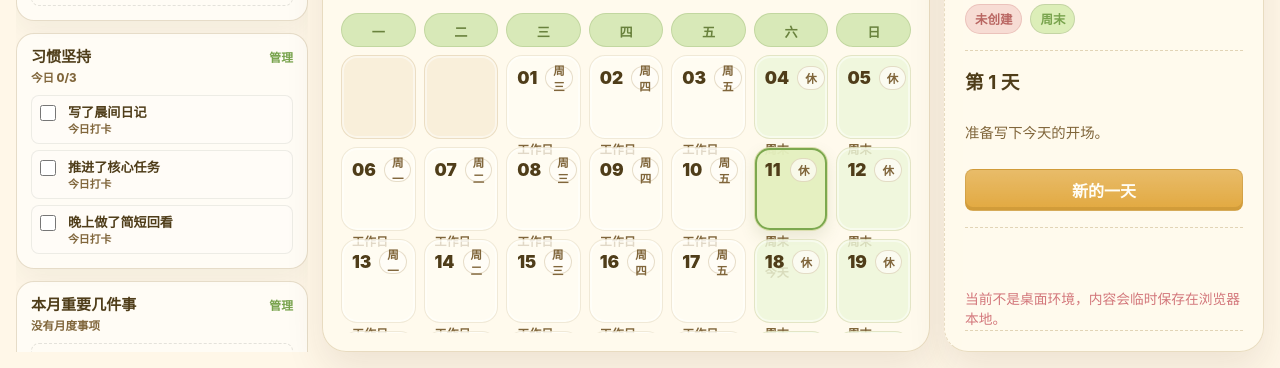
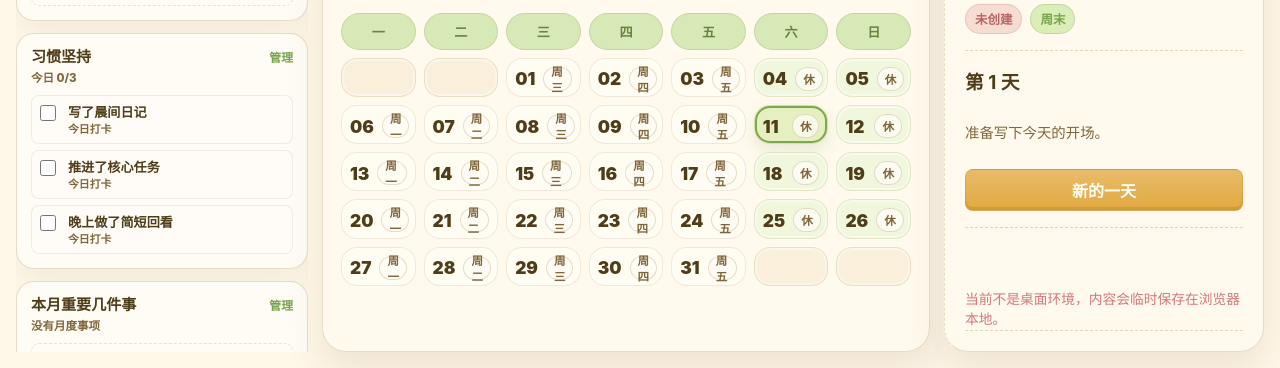
Before and after one commit to Raxcl/lifeOs, a website: page desktop/app/index.html in a window 1280 px wide. Shown: the part 432-800 px from the top of the page. Drawn offline with Linux system fonts and the light colour scheme.

Commit message:
23寸显示屏全屏化布局调优

```diff
--- a/desktop/app/index.html
+++ b/desktop/app/index.html
@@ -798,16 +798,31 @@
     }
 
     .calendar {
+      display: flex;
+      flex-direction: column;
+      gap: 8px;
+      min-height: 0;
+      overflow: hidden;
+    }
+
+    .weekday-header {
       display: grid;
       grid-template-columns: repeat(7, minmax(0, 1fr));
       gap: 8px;
+      flex-shrink: 0;
+    }
+
+    .calendar-grid {
+      display: grid;
+      grid-template-columns: repeat(7, minmax(0, 1fr));
+      grid-template-rows: repeat(6, minmax(0, 1fr));
+      gap: 8px;
+      flex: 1;
       min-height: 0;
-      overflow: auto;
-      overscroll-behavior: contain;
+      overflow: hidden;
       border: 0;
       border-radius: 0;
       background: transparent;
-      scrollbar-width: thin;
     }
 
     .weekday {
@@ -824,10 +839,11 @@
 
     .day {
       display: grid;
-      grid-template-rows: auto auto minmax(24px, 1fr) auto;
-      gap: 7px;
-      min-height: clamp(84px, 9.1vh, 118px);
-      padding: 10px;
+      grid-template-rows: auto minmax(0, 1fr) auto auto;
+      gap: 4px;
+      min-height: 0;
+      padding: 8px;
+      overflow: hidden;
       border: 1px solid var(--card-border);
       border-radius: 14px;
       background: rgba(255, 253, 248, 0.76);
@@ -842,7 +858,6 @@
     }
 
     .day.outside {
-      min-height: clamp(84px, 9.1vh, 118px);
       border-style: dashed;
       background: rgba(244, 239, 226, 0.44);
       color: rgba(102, 112, 100, 0.56);
@@ -917,7 +932,7 @@
     }
 
     .day-title {
-      min-height: 36px;
+      min-height: 0;
       overflow: hidden;
       color: var(--muted);
       font-size: 0.82rem;
@@ -930,7 +945,7 @@
     }
 
     .day-meta-line {
-      min-height: 20px;
+      min-height: 0;
       color: var(--muted);
       font-size: 0.75rem;
       font-weight: 800;
@@ -940,8 +955,8 @@
       display: flex;
       align-items: center;
       justify-content: space-between;
-      gap: 8px;
-      min-height: 18px;
+      gap: 6px;
+      min-height: 0;
     }
 
     .dot {
@@ -1998,6 +2013,11 @@
         gap: 0;
       }
 
+      .weekday-header,
+      .calendar-grid {
+        gap: 0;
+      }
+
       .weekday {
         min-height: 34px;
         padding: 8px 3px;
@@ -2005,12 +2025,11 @@
       }
 
       .day {
-        min-height: 86px;
         padding: 7px;
       }
 
       .day-title {
-        min-height: 24px;
+        min-height: 0;
         font-size: 0.72rem;
       }
 
@@ -2137,7 +2156,10 @@
                 <button class="btn secondary" type="button" id="nextMonth">下个月</button>
               </div>
             </div>
-            <div class="calendar" id="calendar"></div>
+            <div class="calendar" id="calendar">
+              <div class="weekday-header" id="weekdayHeader"></div>
+              <div class="calendar-grid" id="calendarGrid"></div>
+            </div>
           </section>
 
           <aside class="day-panel">
@@ -2289,6 +2311,8 @@
       resetVaultDir: document.getElementById("resetVaultDir"),
       calendarView: document.getElementById("calendarView"),
       calendar: document.getElementById("calendar"),
+      weekdayHeader: document.getElementById("weekdayHeader"),
+      calendarGrid: document.getElementById("calendarGrid"),
       monthTitle: document.getElementById("monthTitle"),
       monthMeta: document.getElementById("monthMeta"),
       selectedDayNumber: document.getElementById("selectedDayNumber"),
@@ -2371,7 +2395,7 @@
     document.getElementById("nextMonth").addEventListener("click", () => shiftMonth(1));
     document.getElementById("goToday").addEventListener("click", goToToday);
     document.getElementById("openSelected").addEventListener("click", () => openSelectedDate());
-    document.getElementById("calendar").addEventListener("click", (event) => {
+    document.getElementById("calendarGrid").addEventListener("click", (event) => {
       const dayButton = event.target.closest("button.day[data-date]");
       if (dayButton) handleDayClick(dayButton.dataset.date);
     });
@@ -3394,13 +3418,14 @@
 
       el.monthTitle.textContent = `${year} 年 ${String(month).padStart(2, "0")} 月`;
       el.monthMeta.textContent = `本月 ${state.entries.size} 天 · 累计 ${state.totalEntries} 天 · 节假日 ${holidayCount} 天 · 进度 ${monthProgress}%`;
-      el.calendar.innerHTML = "";
+      el.weekdayHeader.innerHTML = "";
+      el.calendarGrid.innerHTML = "";
 
       for (const weekday of weekdays) {
         const node = document.createElement("div");
         node.className = "weekday";
         node.textContent = weekday;
-        el.calendar.appendChild(node);
+        el.weekdayHeader.appendChild(node);
       }
 
       for (let index = 0; index < lead; index += 1) {
@@ -3419,7 +3444,7 @@
         if (!date) {
           const blank = document.createElement("div");
           blank.className = "day outside";
-          el.calendar.appendChild(blank);
+          el.calendarGrid.appendChild(blank);
           continue;
         }
 
@@ -3471,7 +3496,7 @@
         row.appendChild(tiny);
 
         button.append(top, title, metaLine, row);
-        el.calendar.appendChild(button);
+        el.calendarGrid.appendChild(button);
       }
     }
 
```
